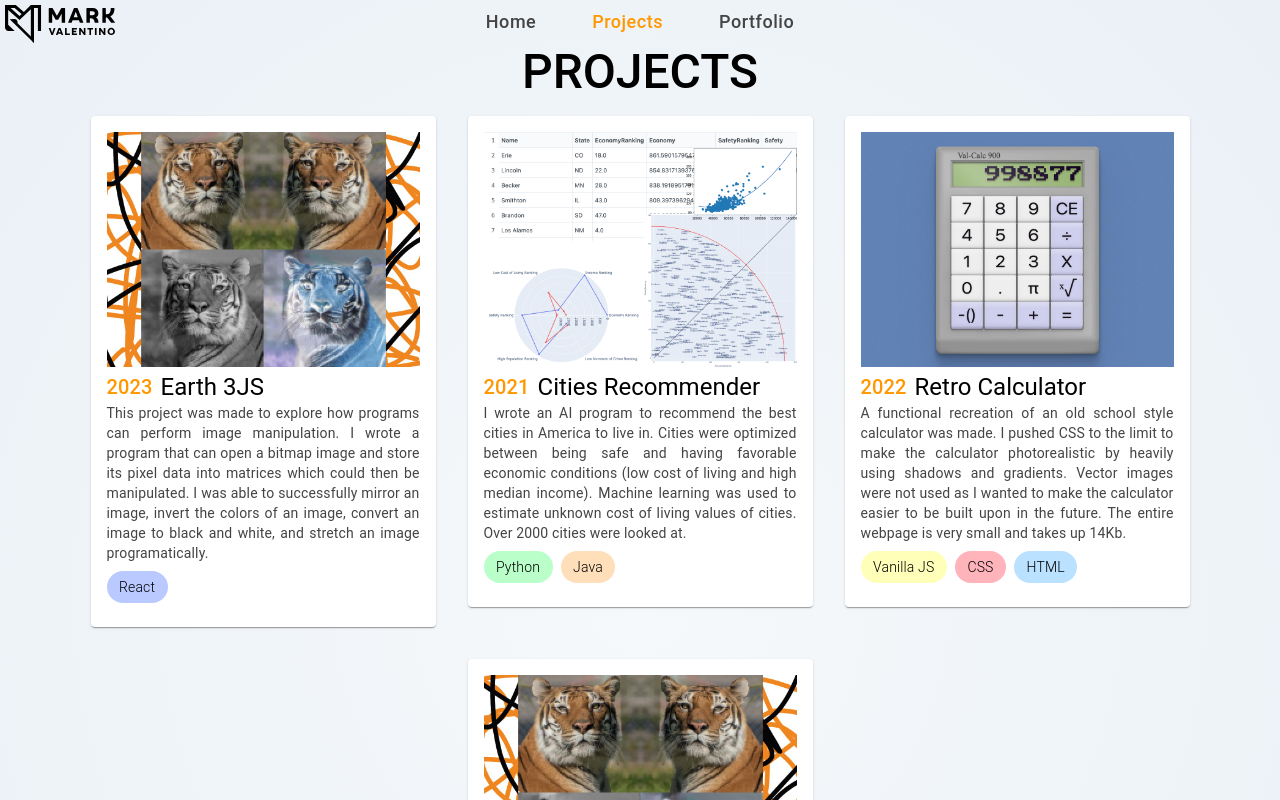
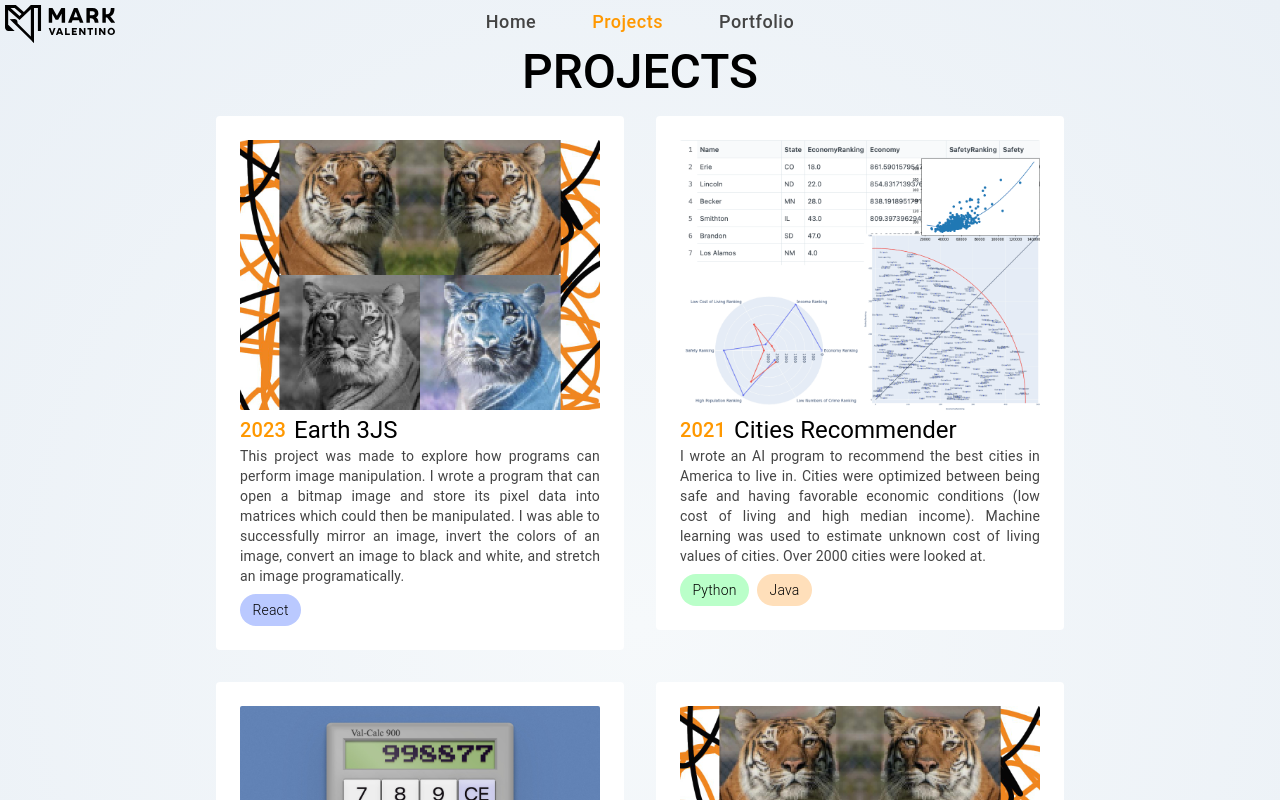
Before and after one commit to M-Valentino/M-Valentino_Node, a Next.js app: page /projects in a window 1280 px wide. Shown: the top 800 px of the page. Built offline with nearby package versions, Linux system fonts and the light colour scheme.

Commit message:
added spiring animation

```diff
--- a/src/components/ProjectCard.jsx
+++ b/src/components/ProjectCard.jsx
@@ -1,9 +1,7 @@
-import * as React from "react";
-import Card from "@mui/material/Card";
-import CardContent from "@mui/material/CardContent";
+import React from "react";
 import Typography from "@mui/material/Typography";
 import Stack from "@mui/material/Stack";
-import Grow from "@mui/material/Grow";
+import { useSpring, animated } from "@react-spring/web";
 import { ThemeProvider } from "@mui/material/styles";
 import { MainTheme } from "@/utils/MUITheme";
 import { LanguageChip } from "./LanguageChip";
@@ -11,6 +9,17 @@ import { LANGUAGES } from "@/consts/projectContent";
 
 export default function ProjectCard(props) {
   const { href, imageLink, title, date, description, languages } = props.data;
+
+  const springs = useSpring({
+    from: { y: -500, opacity: 0},
+    to: { y: 0, opacity: 1 },
+    delay: props.index * 100 ,
+    config: {
+      mass: 1,
+      friction: 19
+    },
+
+  });
 
   /**
    * Function for determining which background color the coding language tags will have
@@ -37,11 +46,18 @@ export default function ProjectCard(props) {
   return (
     <ThemeProvider theme={MainTheme}>
       {/* Cards on the projects page will appear one after another. Cards with a lower index will apear sooner. */}
-      <Grow in timeout={250 * props.index + 250}>
-        <Card sx={{ maxWidth: 345 }}>
+
+      <animated.div
+        style={{
+          backgroundColor: "#fff",
+          width: 360,
+          padding: 24,
+          borderRadius: 4,
+          ...springs,
+        }}
+      >
         <a style={{ textDecoration: "none" }} href={href}>
-            <CardContent>
-              <img src={imageLink} style={{ width: "100%" }}></img>
+          <img src={imageLink} style={{ width: "100%", borderRadius: 2 }}></img>
           <Stack direction="row" spacing={1}>
             <Typography variant="h6" color="primary">
               {date}
@@ -66,10 +82,8 @@ export default function ProjectCard(props) {
               />
             ))}
           </Stack>
-            </CardContent>
         </a>
-        </Card>
-      </Grow>
+      </animated.div>
     </ThemeProvider>
   );
 }
--- a/src/components/_app.js
+++ b/src/components/_app.js
@@ -1,6 +1,3 @@
-import '@/styles/globals.css'
-import NavBar from './navbar';
-
 export default function App({ Component, pageProps }) {
   return (
     <Component {...pageProps} />
```
Also changed, not shown: package.json (+5 -4 lines), 1 other file (tests, documents, lock files or other folders). Lines whose indentation alone changed are shown as unchanged.
